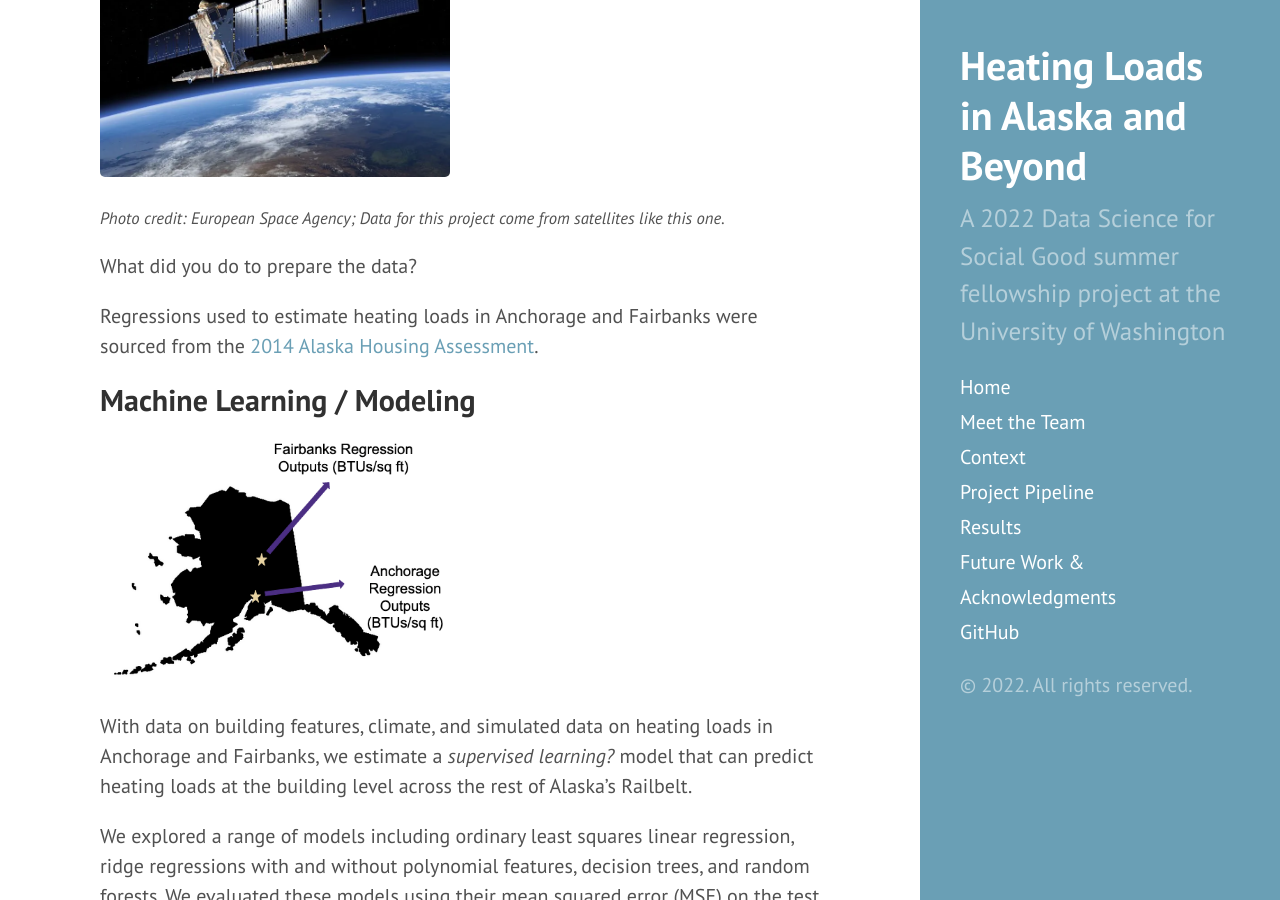
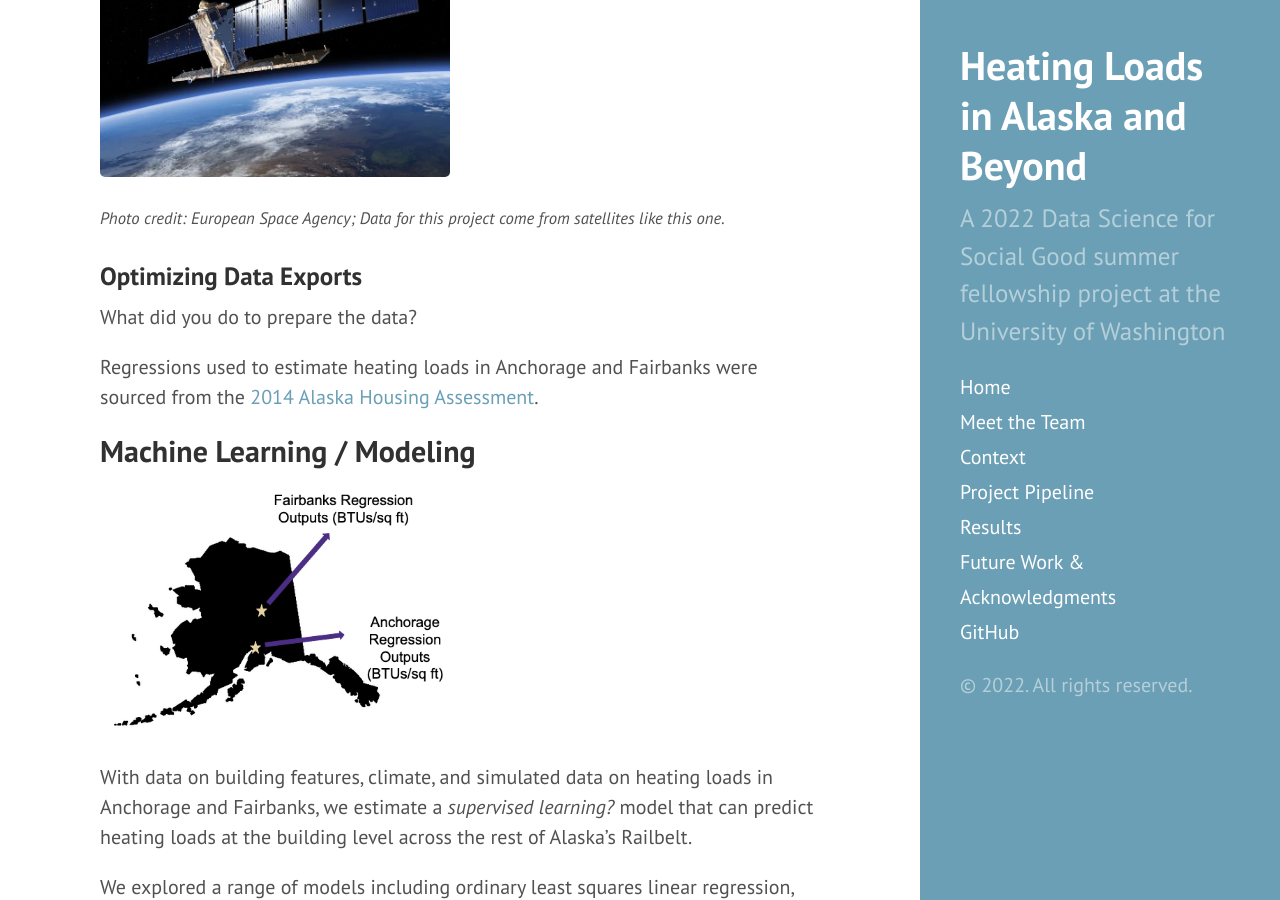
Before and after one commit to uwescience/DSSG2022_heating_loads, a Jekyll site: the page built from methods.md, in a window 1280 px wide and 900 px high, scrolled down 1015 px. Built offline with Jekyll 4.4.1, drawn with Linux system fonts in a browser that asks for light colours.

Commit message:
Update methods.md

```diff
--- a/methods.md
+++ b/methods.md
@@ -19,6 +19,10 @@ The sources used to extract building-level attributes and local climate variable
 
 <img src="{{ site.url }}{{ site.baseurl }}/assets/img/copernicus_sat.png" width="350">
 <sub>_Photo credit: European Space Agency; Data for this project come from satellites like this one._</sub>
+
+### Optimizing Data Exports
+
+
 
 What did you do to prepare the data?
 
```
